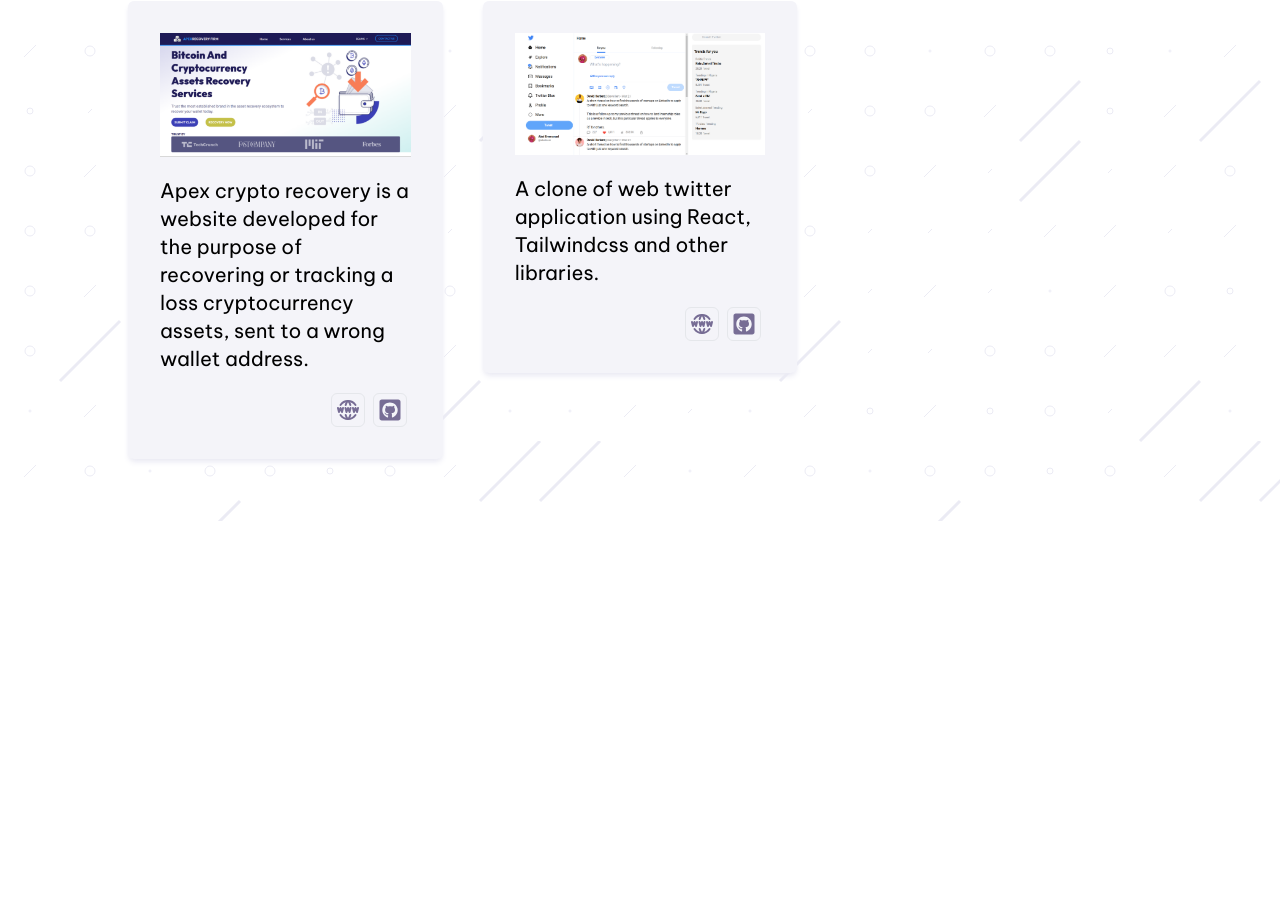
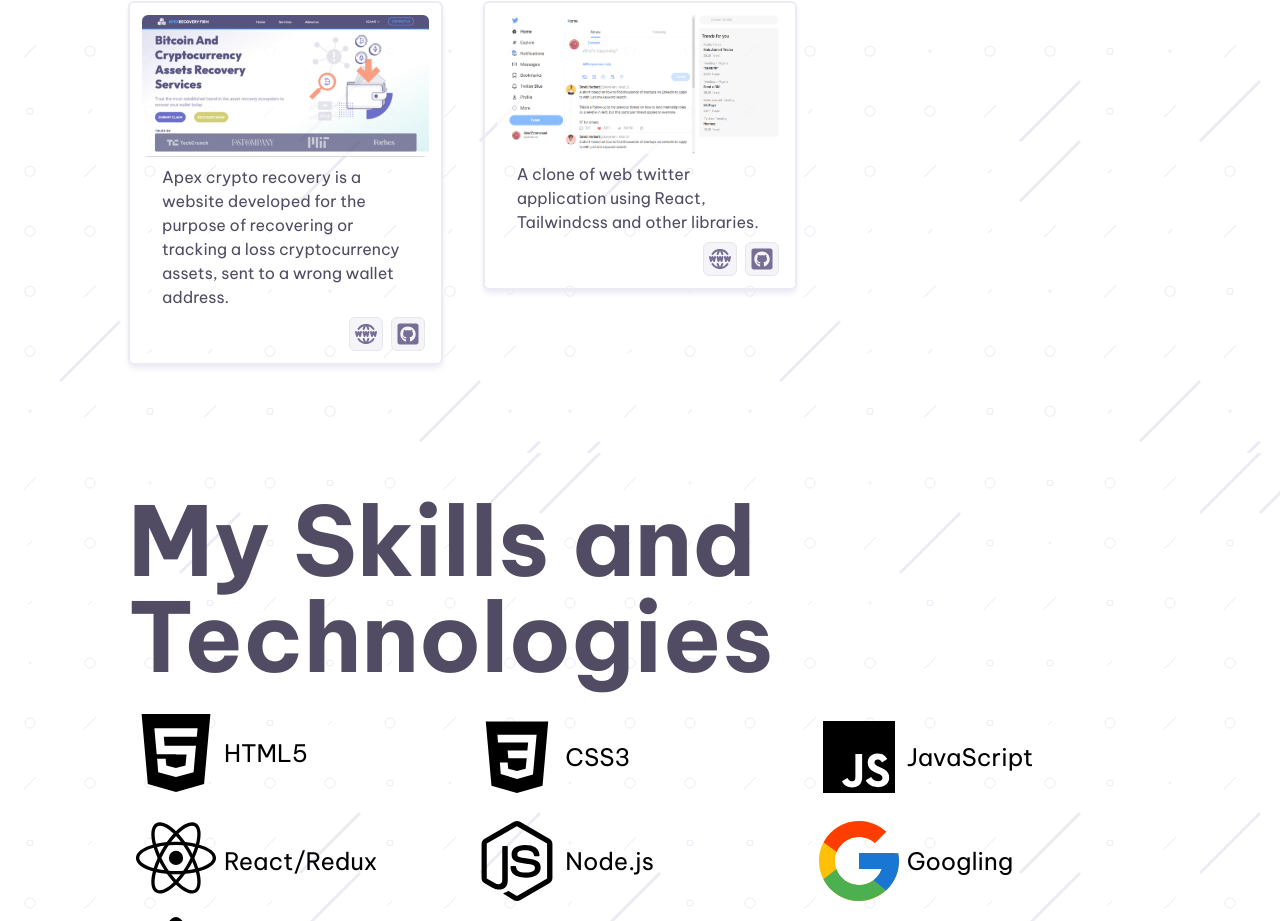
Before and after one commit to abellmanuell/my-portfolio, a React (Vite) app: page / in a window 1280 px wide. Shown: the part 1879-2800 px from the top of the page. Before the commit the page ends 2426 px from the top, so only its background shows below. Built offline with nearby package versions, Linux system fonts and the light colour scheme.

Commit message:
feat: add skills and technologies

```diff
--- a/package.json
+++ b/package.json
@@ -10,20 +10,20 @@
     "preview": "vite preview"
   },
   "dependencies": {
-    "@fontsource/be-vietnam-pro": "^5.0.3",
+    "@fontsource/be-vietnam-pro": "^5.0.4",
     "axios": "^1.4.0",
     "react": "^18.2.0",
     "react-dom": "^18.2.0",
     "react-icons": "^4.10.1",
     "react-lottie": "^1.2.3",
-    "react-router-dom": "^6.14.0"
+    "react-router-dom": "^6.14.1"
   },
   "devDependencies": {
     "@types/react": "^18.2.14",
     "@types/react-dom": "^18.2.6",
     "@vitejs/plugin-react-swc": "^3.3.2",
     "autoprefixer": "^10.4.14",
-    "eslint": "^8.43.0",
+    "eslint": "^8.44.0",
     "eslint-plugin-react": "^7.32.2",
     "eslint-plugin-react-hooks": "^4.6.0",
     "eslint-plugin-react-refresh": "^0.3.5",
--- a/src/App.jsx
+++ /dev/null
@@ -1,6 +0,0 @@
-function App() {
-  return (
-  );
-}
-
-export default App;
--- a/src/component/about.jsx
+++ b/src/component/about.jsx
@@ -8,7 +8,7 @@
         <Heading content="More About Me" />
 
         <p className="py-12 text-xl">
-          A front-end software engineer with technical writing as a secondary
+          A software engineer with technical writing as a secondary
           superpower.
           <br />
           <br />
--- a/src/component/project.jsx
+++ b/src/component/project.jsx
@@ -9,13 +9,13 @@
   sourceCodeURL,
 }) {
   return (
-    <div className=" rounded-md bg-amethyst-50 p-8 shadow-md shadow-amethyst-100">
-      <img src={img} alt="Apex Crypto Recovery" loading="lazy" />
+    <div className=" rounded-md border-2 border-amethyst-100 p-3 shadow-md shadow-amethyst-100">
+      <img src={img} alt={'Image here'} loading="lazy" className="rounded-md opacity-75 hover:opacity-100"/>
 
       <div>
-        <p className="py-5 text-xl">
+        <p className="px-5 py-2 text-base text-amethyst-900">
           {description ||
-            "Lorem ipsum dolor sit amet consectetur adipisicing elit. Eligendi repudiandae alias itaque non autem, dolore vitae aliquid quam maxime cum."}
+            "No description"}
         </p>
 
         <div className="flex justify-end text-2xl">
--- /dev/null
+++ b/src/component/skills.jsx
@@ -0,0 +1,60 @@
+import Heading from "./heading";
+import { AiFillHtml5 } from "react-icons/ai";
+import { FcGoogle } from "react-icons/fc";
+import { BsGit } from "react-icons/bs";
+import {
+  BiLogoCss3,
+  BiLogoJavascript,
+  BiLogoReact,
+  BiLogoNodejs,
+  BiLogoTailwindCss,
+  BiLogoSass,
+} from "react-icons/bi";
+
+export default function Skills() {
+  return (
+    <article className="w-[90vw] md:w-4/5 mx-auto py-10">
+      <Heading content="My Skills and Technologies" />
+
+      <main>
+        <section className="py-4 grid grid-cols-2 space-y-2 md:grid-cols-3">
+          <span className="flex items-center text-2xl">
+            <AiFillHtml5 className="text-8xl" /> HTML5
+          </span>
+
+          <span className="flex items-center text-2xl">
+            <BiLogoCss3 className="text-8xl" /> CSS3
+          </span>
+
+          <span className="flex items-center text-2xl">
+            <BiLogoJavascript className="text-8xl" /> JavaScript
+          </span>
+
+          <span className="flex items-center text-2xl">
+            <BiLogoReact className="text-8xl" /> React/Redux
+          </span>
+
+          <span className="flex items-center text-2xl">
+            <BiLogoNodejs className="text-8xl" /> Node.js
+          </span>
+
+          <span className="flex items-center text-2xl">
+            <FcGoogle className="text-8xl" /> Googling
+          </span>
+
+          <span className="flex items-center text-2xl">
+            <BsGit className="text-8xl" /> Git/Shell
+          </span>
+
+          <span className="flex items-center text-2xl">
+            <BiLogoTailwindCss className="text-8xl" /> Tailwindcss
+          </span>
+
+          <span className="flex items-center text-2xl">
+            <BiLogoSass className="text-8xl" /> SASS
+          </span>
+        </section>
+      </main>
+    </article>
+  );
+}
--- a/src/routes/root.jsx
+++ b/src/routes/root.jsx
@@ -5,6 +5,7 @@
 import IntroView from "@/component/introview";
 import About from "@/component/about";
 import Project from "@/component/projects";
+import Skills from "../component/skills";
 
 export default function root() {
   useEffect(() => {
@@ -36,12 +37,16 @@
         </main>
       </div>
 
-      <section id="bg-sprinkle"  className="md:h-full">
+      <section id="bg-sprinkle" className="md:h-full">
         <About />
       </section>
 
-      <section  id="bg-sprinkle"  className="md:h-full">
+      <section id="bg-sprinkle">
         <Project />
+      </section>
+
+      <section id="bg-sprinkle">
+        <Skills />
       </section>
     </article>
   );
```
Also changed, not shown: src/component/projectList.js (+4 -3 lines), 1 other file (tests, documents, lock files or other folders).
